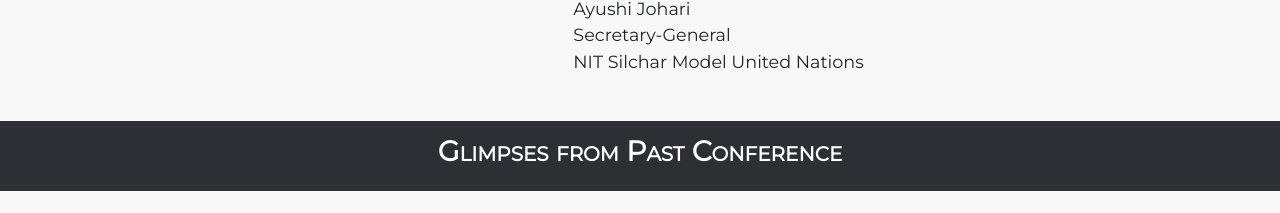
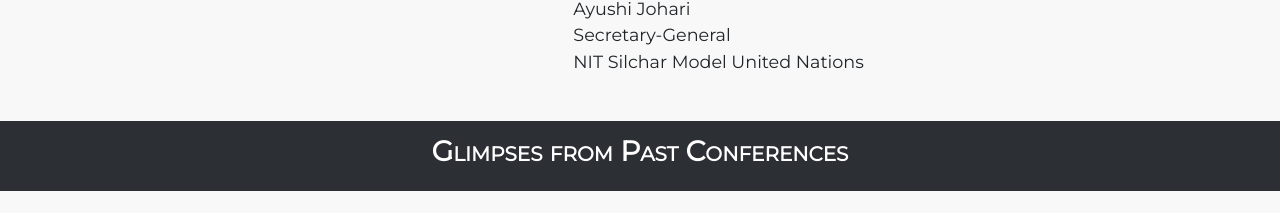
Before and after one commit to nitsmun/nitsmun2021-22, a React (Create React App) app: page / in a window 1280 px wide. Shown: the part 3472-3685 px from the top of the page. Built offline with nearby package versions, Linux system fonts and the light colour scheme.

Commit message:
Spelling correct

```diff
--- a/src/components/Carousel.jsx
+++ b/src/components/Carousel.jsx
@@ -20,7 +20,7 @@ function Carousel() {
 						fontWeight: 'bold',
 					}}
 					className='tag'>
-					Glimpses from Past Conference
+					Glimpses from Past Conferences
 				</h3>
 			</div>
 			<div className='container my-4'>
--- a/src/components/screens/NITSMUN2022.jsx
+++ b/src/components/screens/NITSMUN2022.jsx
@@ -66,7 +66,7 @@ const NITSMUN2022 = () => {
                 }</div>
                 <div className="nitsmun-gallery mt-lg-5 mt-0">
                     <span className="about">Glimpses from</span>
-                    <h2>Past<span> Conference</span></h2>
+                    <h2>Past<span> Conferences</span></h2>
                     <div className='container my-4'>
                         <div
                             id='carouselExampleCaptions'
```
